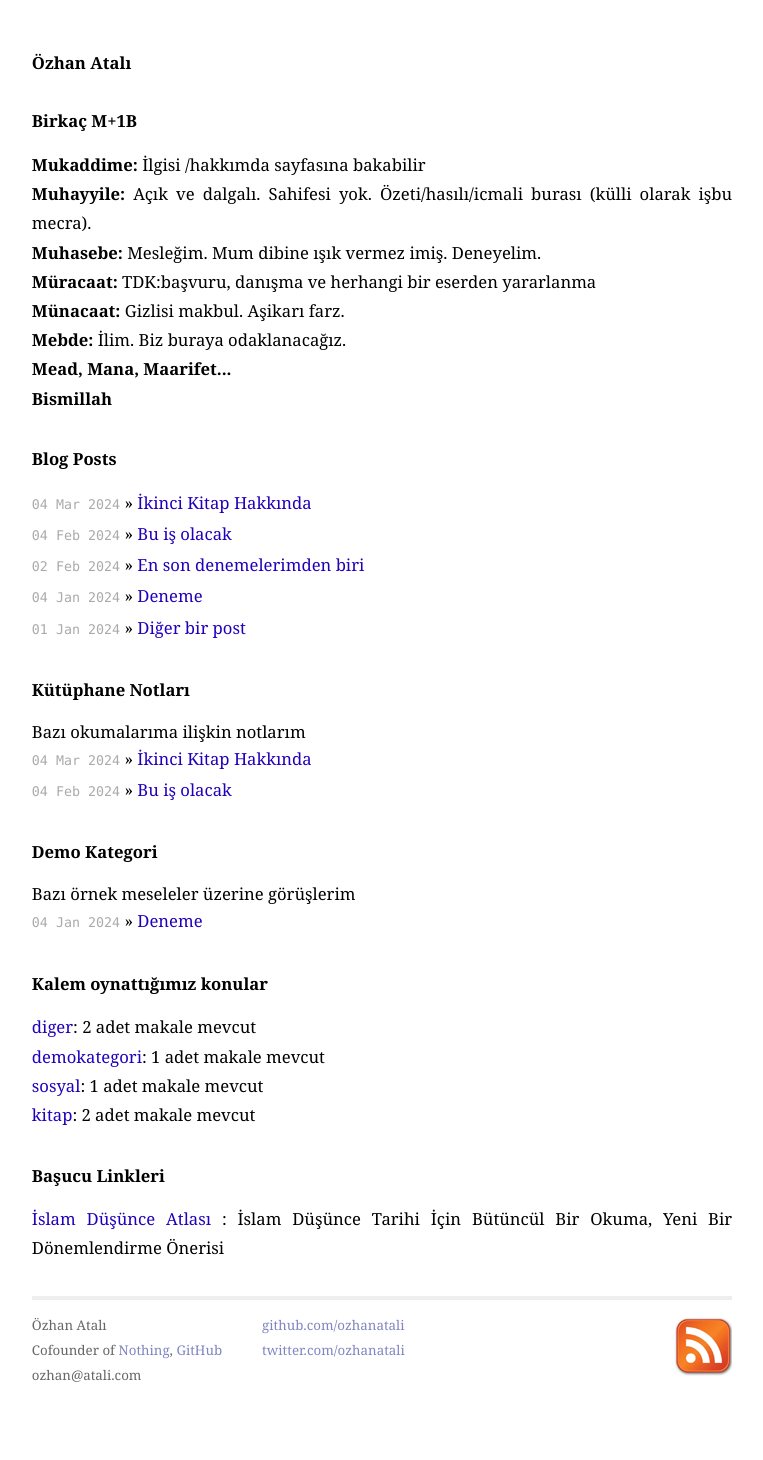
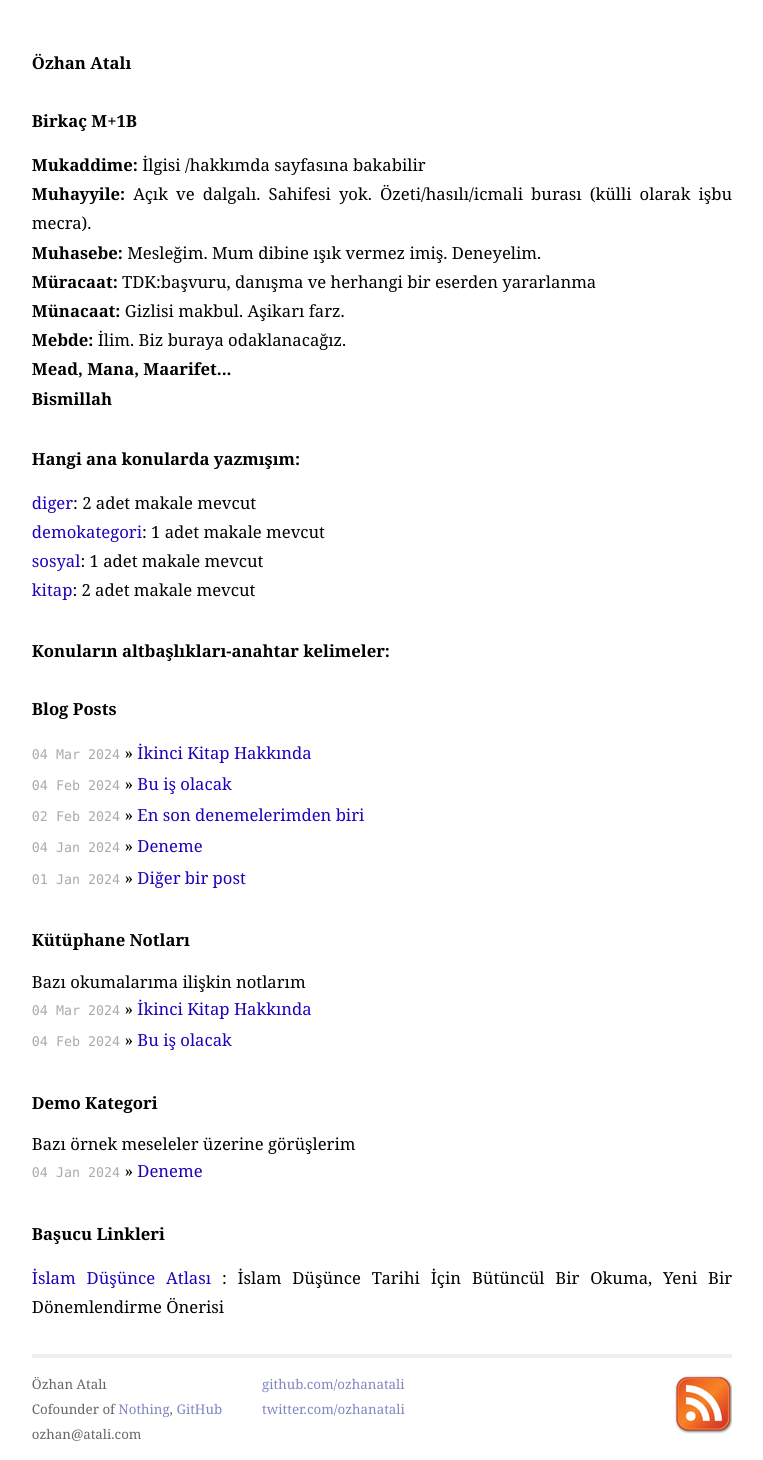
Before and after one commit to ozhanatali/ozhanatali.github.io, a Jekyll site: the page built from index.html, in a window 1280 px wide. Shown: the whole page, without its empty margins (258-1021 px from the left). Built offline with Jekyll 4.4.1, drawn with Linux system fonts in a browser that asks for light colours; before the commit the page ends 1402 px from its top, so only the background shows below that.

Commit message:
Update index.html

```diff
--- a/index.html
+++ b/index.html
@@ -27,6 +27,24 @@ title: Özhan Atalı
    </ul>
 
 
+<! –– tüm kategoriler  ––>
+
+ <h1>Hangi ana konularda yazmışım:</h1>
+   <ul class="posts">
+   {% for cat in site.categories %}
+      <li><a href="https://ozhanatali.github.io/search?query={{ cat[0] }}" >{{ cat[0] }}</a>: {{ cat[1].size }} adet makale mevcut</li>
+   {% endfor %}
+   </ul>
+
+<! –– tüm taglar  ––>
+
+ <h1>Konuların altbaşlıkları-anahtar kelimeler:</h1>
+   <ul class="posts">
+   {% for tag in site.tags %}
+      <li><a href="https://ozhanatali.github.io/search?query={{ tag[0] }}" >{{ tag[0] }}</a>: {{ tag[1].size }} adet makale mevcut</li>
+   {% endfor %}
+   </ul>
+
 
   <h1>Blog Posts</h1>
   <ul class="posts">
@@ -49,15 +67,6 @@ title: Özhan Atalı
  {% endfor %}
 
 
-<! –– tüm kategoriler  ––>
-
- <h1>Kalem oynattığımız konular</h1>
-   <ul class="posts">
-   {% for cat in site.categories %}
-      <li><a href="https://ozhanatali.github.io/search?query={{ cat[0] }}" >{{ cat[0] }}</a>: {{ cat[1].size }} adet makale mevcut</li>
-   {% endfor %}
-   </ul>
-
 
 <! –– data klasöründeki linklerin ana sayfada listelenmesi  ––>
 
```
